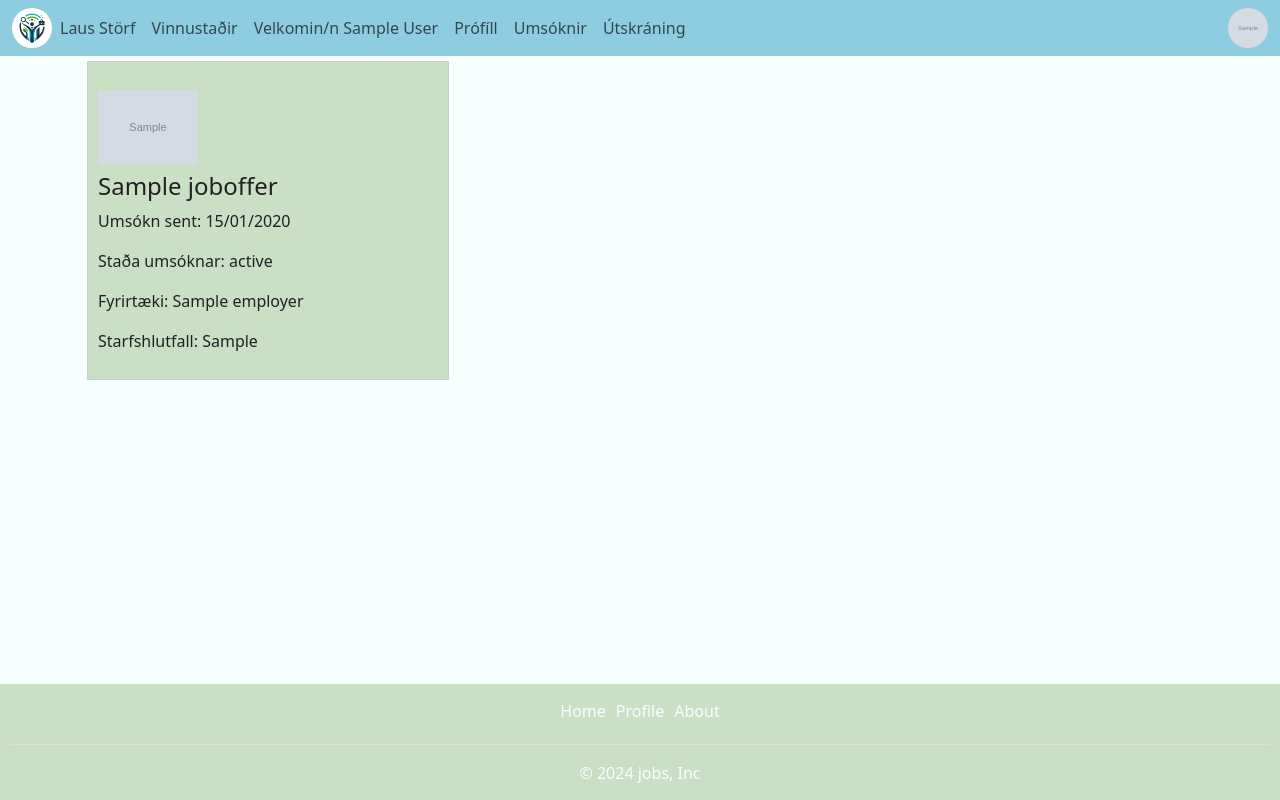
After one commit to PeturDaniel/jobhunters32, a Django app: page /atvinnuleytandi/applications in a window 1280 px wide. The commit adds this page. Run offline with Django 5.2, Linux system fonts and the light colour scheme; a user stored in the database is signed in; tables that the repository leaves empty hold one stand-in row (values such as "Sample post"); grey boxes marked "Sample" are stand-in pictures.

Commit message:
Added a job applications page for user

```diff
--- /dev/null
+++ b/templates/job_seeker_page/index.html
@@ -0,0 +1,8 @@
+{% extends "base.html" %}
+{% block content %}
+    <div class="job_offers">
+        {% for job_offer in information %}
+        {% include 'job_seeker_page/single_application.html' with job_offer=job_offer %}
+        {% endfor %}
+    </div>
+{% endblock %}
--- /dev/null
+++ b/templates/job_seeker_page/single_application.html
@@ -0,0 +1,10 @@
+<div class="well_job">
+    <a href="/lausstorf/{{ job_offer.id }}" class="card-link">
+        <img class="employer-profile-photo" src="{{ job_offer.photo }}" alt="#"/>
+        <h4 class="job-title">{{ job_offer.title }}</h4>
+        <p>Umsókn sent: {{ job_offer.date|date:"d/m/Y" }}</p>
+        <p>Staða umsóknar:  {{ job_offer.status }}</p>
+        <p>Fyrirtæki: {{ job_offer.company }}</p>
+        <p>Starfshlutfall: {{ job_offer.percentage }}</p>
+    </a>
+</div>
--- a/templates/navigation.html
+++ b/templates/navigation.html
@@ -19,6 +19,7 @@
         {% if user.is_authenticated %}
             <li class="nav-link">Velkomin/n {{ user.jobseekerprofile.full_name }}</li>
             <li class="nav-item"><a class="nav-link" href="{% url 'job_seeker_profile' %}">Prófíll</a></li>
+            <li class="nav=item"><a class="nav-link" href="{% url 'applications-index' %}">Umsóknir</a></li>
             <li>
                 <form action="{% url 'logout' %}" method="post">
                     {% csrf_token %}
--- a/user/urls.py
+++ b/user/urls.py
@@ -7,4 +7,5 @@ urlpatterns =[
     path('login', LoginView.as_view(template_name='job_seeker_page/login.html'), name='login'),
     path('logout', LogoutView.as_view(next_page='login'), name='logout'),
     path('profile', views.job_seeker_profile, name='job_seeker_profile'),
+    path('applications', views.user_applications, name='applications-index'),
 ]
--- a/user/views.py
+++ b/user/views.py
@@ -20,24 +20,6 @@ def register(request):
 
 def job_seeker_profile(request):
     profile = JobSeekerProfile.objects.filter(user=request.user).first()
-    # current_user = request.user
-    # job_seeker_profile = JobSeekerProfile.objects.filter(user=current_user).first()
-    # job_applications = Application.objects.filter(user_id=job_seeker_profile.id).all()
-    # job_offers = []
-    # information_temp = {'title': None, 'date': None, 'status': None, 'company': None, 'percentage': None}
-    # information = []
-    # for job_application in job_applications:
-    #     job_offers.append(JobOffer.objects.filter(id=job_application.job_offer_id).first())
-    # for job_offer in job_offers:
-    #     information_temp['title'] = job_offer.title
-    #     company_name = Employer.objects.filter(id=job_offer.employer_id).first().name
-    #     information_temp['company'] = company_name
-    #     information_temp['percentage'] = job_offer.percentage
-    #     information.append(information_temp)
-    #     information_temp = {'title': None, 'date': None, 'status': None, 'company': None, 'percentage': None}
-    # for application in job_applications:
-    #     information_temp['']
-
 
     if request.method == 'POST':
         form = JobSeekerProfileForm(instance=profile, data=request.POST)
@@ -47,5 +29,28 @@ def job_seeker_profile(request):
             profile.save()
             return redirect('job_seeker_profile')
     return render(request, 'job_seeker_page/job_seeker_profile.html', {
-        'form': JobSeekerProfileForm(instance=profile),
+        'form': JobSeekerProfileForm(instance=profile)
     })
+
+
+def user_applications(request):
+    profile = JobSeekerProfile.objects.filter(user=request.user).first()
+    job_applications = Application.objects.filter(user_id=profile.id).all()
+    information_temp = {'title': None, 'date': None, 'status': None, 'company': None, 'percentage': None, 'id': None, 'photo': None}
+    information = []
+    for application in job_applications:
+        job_offer = JobOffer.objects.filter(id=application.job_offer_id).first()
+        employer = Employer.objects.filter(id=job_offer.employer_id).first()
+        information_temp['title'] = job_offer.title
+        information_temp['date'] = application.sent_date
+        information_temp['status'] = application.status
+        information_temp['company'] = employer.name
+        information_temp['percentage'] = job_offer.percentage
+        information_temp['id'] = job_offer.id
+        information_temp['photo'] = employer.profile_photo
+        information.append(information_temp)
+        information_temp = {'title': None, 'date': None, 'status': None, 'company': None, 'percentage': None}
+
+    return render(request, 'job_seeker_page/index.html', {
+        'information': information
+    })
```
Also changed, not shown: templates/job_seeker_page/job_seeker_profile.html (+0 -12 lines).
